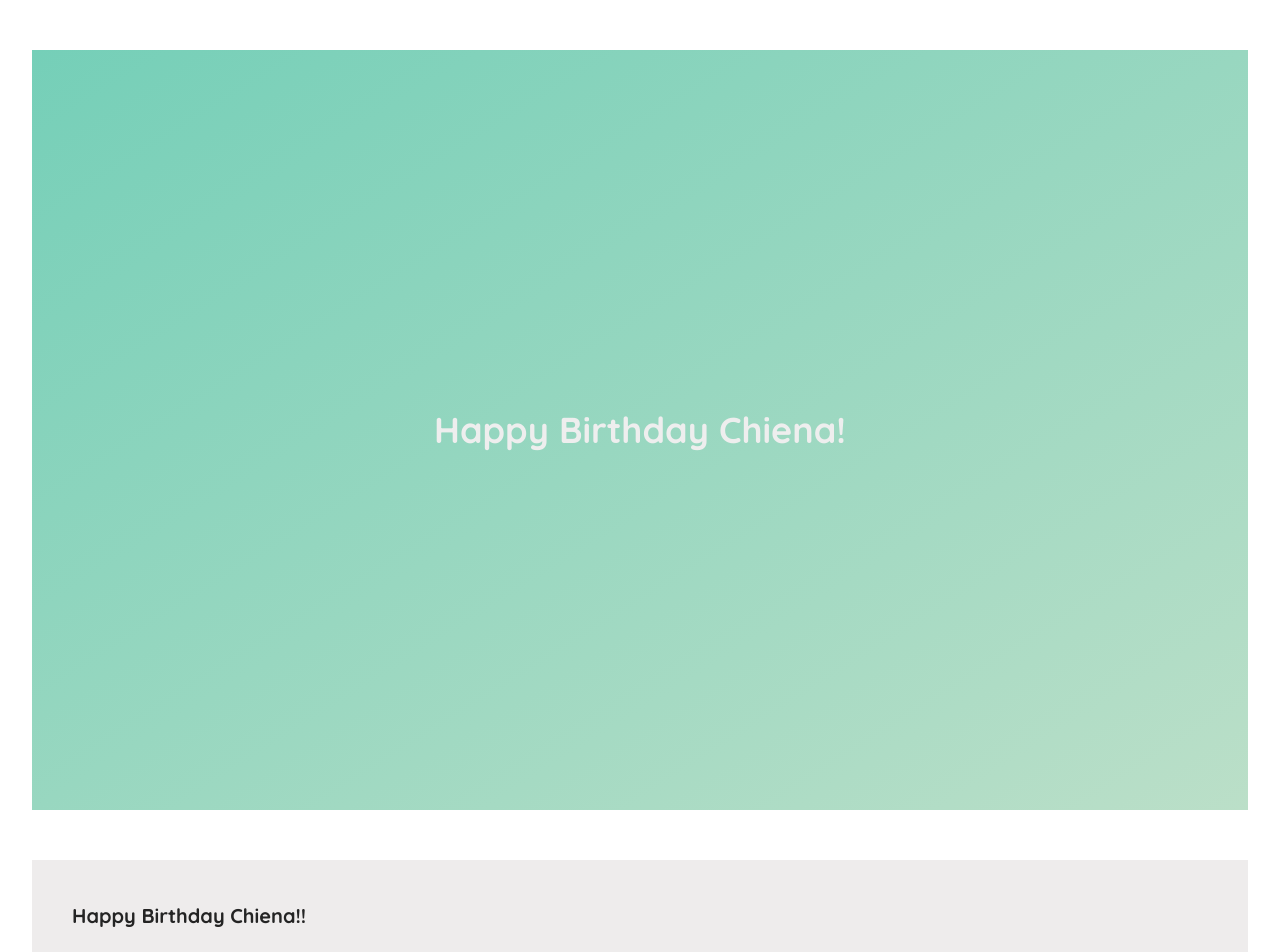
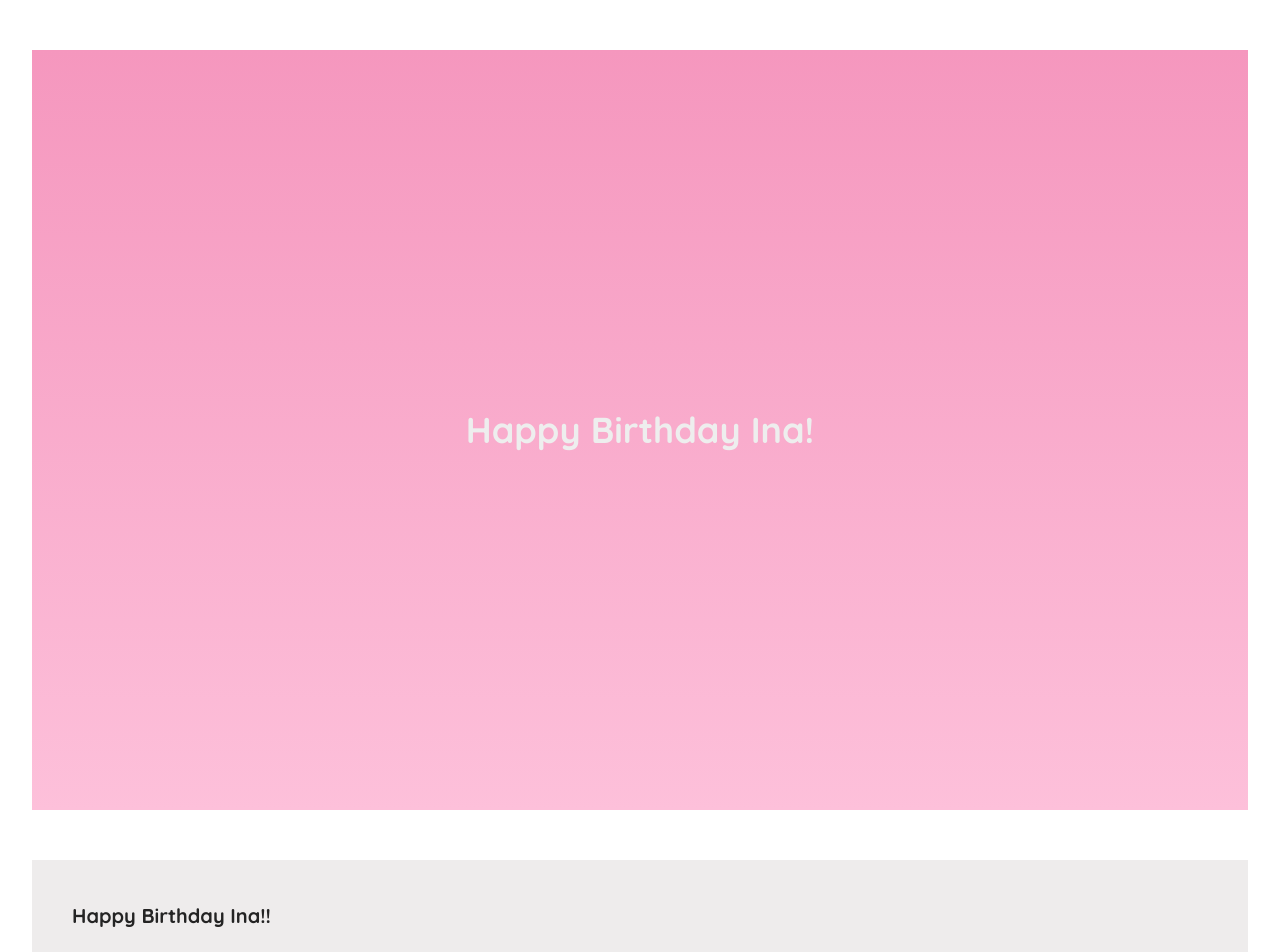
Before and after one commit to rtambunt/birthday-webpage-2021, a website: page index.html in a window 1280 px wide. Shown: the top 952 px of the page. Drawn offline with Linux system fonts and the light colour scheme.

Commit message:
Rename js and favicon files, change background color and text

```diff
--- a/index.html
+++ b/index.html
@@ -13,8 +13,12 @@
       rel="stylesheet"
     />
     <link rel="stylesheet" href="style.css" />
-    <link rel="shortcut icon" type="image/jpg" href="img/birthday-cake.png" />
-    <title>Happy Birthday Chiena!</title>
+    <link
+      rel="shortcut icon"
+      type="image/jpg"
+      href="img/favicon-birthday-cake.png"
+    />
+    <title>Happy Birthday Ina!</title>
   </head>
   <body>
     <header class="header">
@@ -24,7 +28,7 @@
     </header>
 
     <main class="main">
-      <p>Happy Birthday Chiena!!</p>
+      <p>Happy Birthday Ina!!</p>
       <br />
       <p>
         Can you believe it? Just last year we were all celebrating your birthday
@@ -81,10 +85,10 @@
       </p>
     </main>
     <footer class="footer">
-      <a href="https://github.com/rtambunt/chiena-birthday-webpage-2021"
+      <a href="https://github.com/rtambunt/ina-birthday-webpage-2021"
         >View Source Code!</a
       >
     </footer>
-    <script src="main.js"></script>
+    <script src="script.js"></script>
   </body>
 </html>
--- a/sass/_base.scss
+++ b/sass/_base.scss
@@ -15,8 +15,8 @@ ORANGE: ffc478
 */
 
 :root {
-  --color-primary: #75cfb8;
-  --color-primary-light: #bbdfc8;
+  --color-primary: #f597be;
+  --color-primary-light: #fdc0da;
 
   --color-grey-light: rgb(238, 238, 238);
   --color-grey-dark: rgb(36, 36, 36);
--- a/sass/_layout.scss
+++ b/sass/_layout.scss
@@ -4,8 +4,7 @@
   margin: 5rem auto;
 
   background-image: linear-gradient(
-    to right bottom,
-    var(--color-primary),
+    /* to right bottom, */ var(--color-primary),
     var(--color-primary-light)
   );
   background-size: cover;
--- a/main.js
+++ b/script.js
@@ -6,7 +6,7 @@ const headingPrimary = document.querySelector(".heading-primary");
 
 const typeWriterHeading = function (i) {
   const speed = 120;
-  const txt = "Happy Birthday Chiena!";
+  const txt = "Happy Birthday Ina!";
   if (i < txt.length) {
     headingPrimary.innerHTML += txt.charAt(i);
     i++;
```
Also changed, not shown: img/CMT.png (deleted), img/favicon-birthday-cake.png (renamed from img/birthday-cake.png), style.css.
